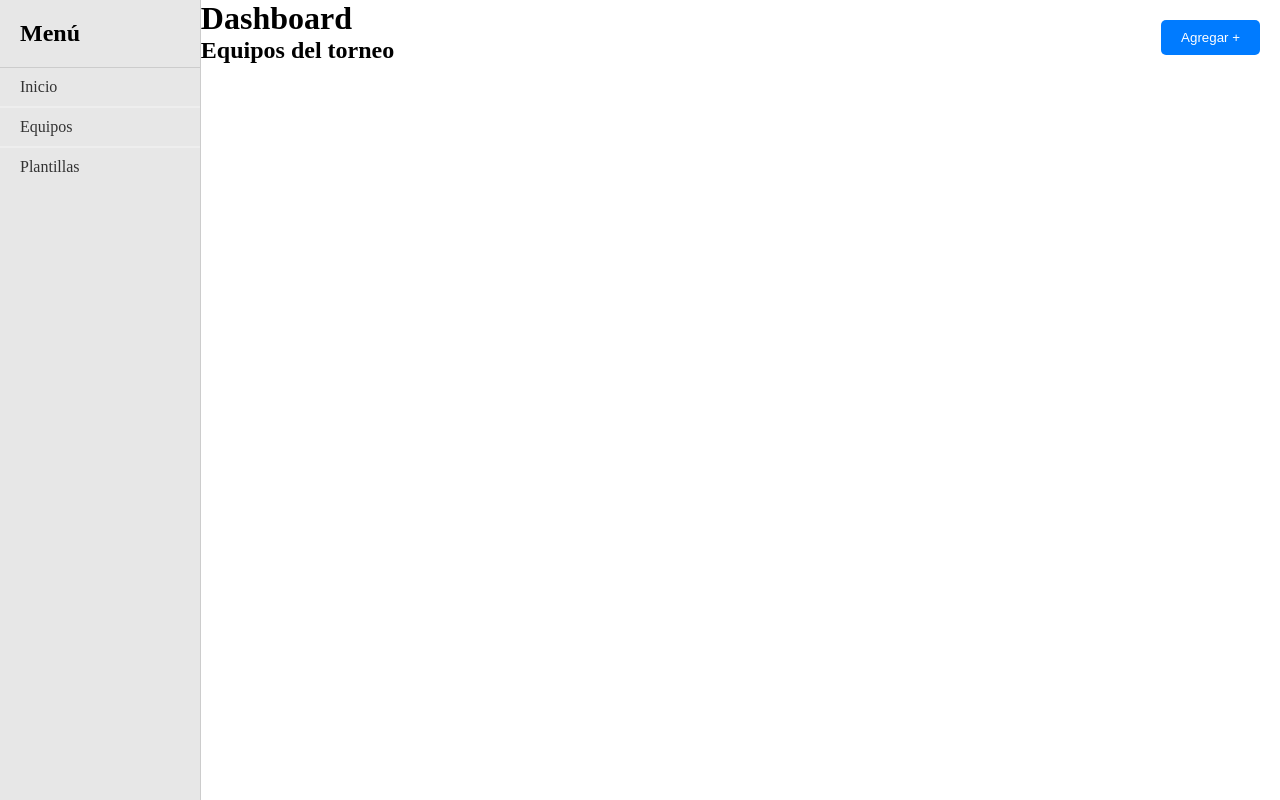
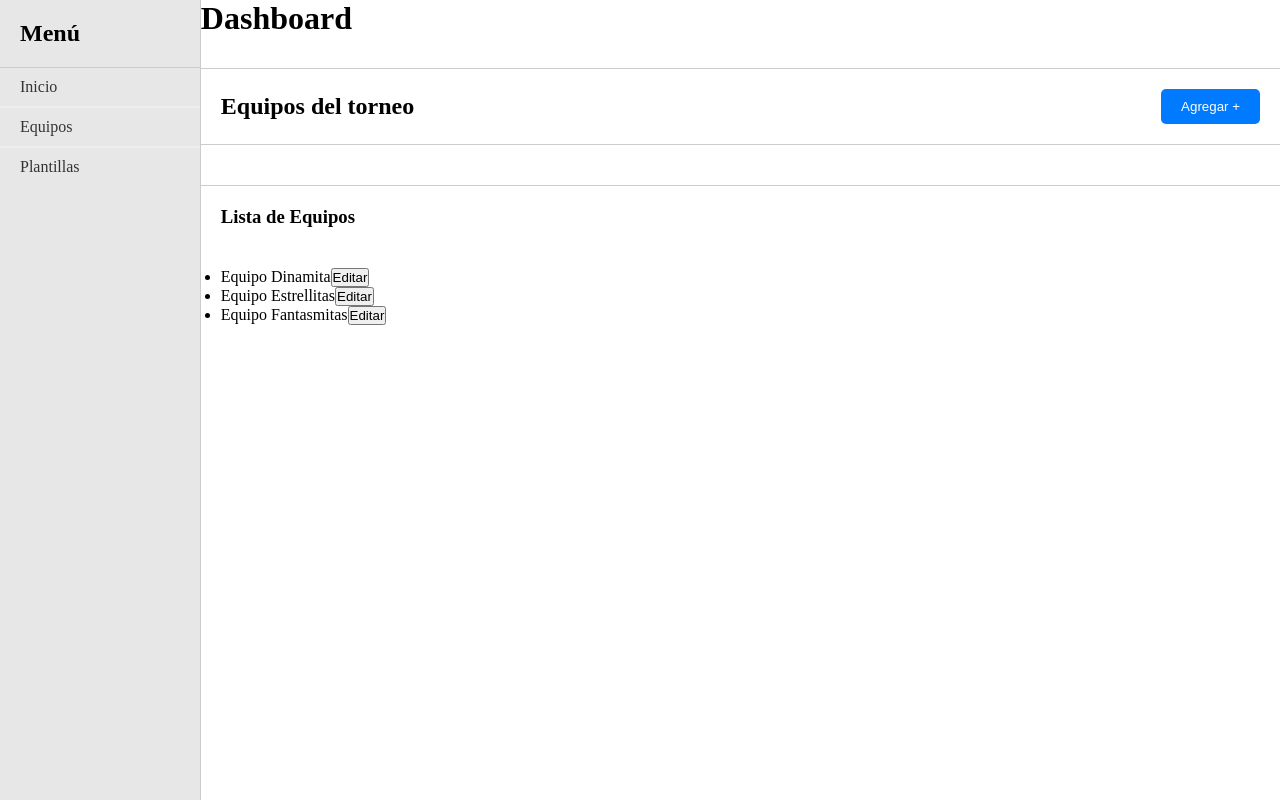
Before and after one commit to LyleRomero/ManagerSoccer, a React (Create React App) app in the folder frontend/: page /dashboard/Equipos in a window 1280 px wide. Built offline with nearby package versions, Linux system fonts and the light colour scheme.

Commit message:
Estilo renderizado Equipospage

```diff
--- a/frontend/src/App.css
+++ b/frontend/src/App.css
@@ -101,8 +101,31 @@
 }
 
 
+/* Dashboard.css */
+
+.dashboard-title {
+  border-bottom: 1px solid #ccc; /* Borde inferior gris */
+  height: 68px;
+}
+
+.dashboard-title h1 {
+  margin-bottom: 0; /* Elimina el margen inferior del título */
+}
+
+
+/*Estilo Equipos header y boton*/
+.equipos-header {
+  display: flex;
+  justify-content: space-between; /* Alinea los elementos al inicio y al final */
+  align-items: center; /* Alinea verticalmente los elementos */
+  padding: 20px; /* Añade un relleno */
+  border-bottom: 1px solid #ccc; /* Línea divisoria inferior */
+}
+
+
+
+
   /*Estilos de la barra lateral del Dashboard*/
-
   .sidebar {
     width: 200px;
     height: 100vh;
@@ -142,11 +165,21 @@
     border-top: 2px solid #ccc;
   }
 
+/*Estilo mformulario de agregar equipos*/
+.agregar-content {
+  padding: 20px 20px;
+  border-bottom: 1px solid #ccc; /* Línea divisoria inferior */
+}
+
+/*Estilo lista de ejemplo*/
+.equipos-lista {
+  padding: 20px;
+}
+
+
+
 /*Estilos botones dashboard */
   .agregar-btn {
-    position: absolute;
-    top: 20px; /* Ajusta la posición según sea necesario */
-    right: 20px; /* Ajusta la posición según sea necesario */
     background-color: #007bff;
     color: white;
     padding: 10px 20px;
--- a/frontend/src/components/Dashboard.js
+++ b/frontend/src/components/Dashboard.js
@@ -12,7 +12,9 @@ function Dashboard() {
     <div className="dashboard-container">
       <Sidebar />
       <div className='dashboard-content'>
-        <h1>Dashboard</h1>
+        <div className='dashboard-title'>
+          <h1>Dashboard</h1>
+        </div>
         <Routes>
           <Route path="inicio" element={<Inicio />} />
           <Route path="Equipos" element={<EquiposPage />} />
--- a/frontend/src/components/DashboardPages/EquiposPage.js
+++ b/frontend/src/components/DashboardPages/EquiposPage.js
@@ -5,6 +5,8 @@ import React, { useState } from 'react';
 function EquiposPage() {
 
   const [mostrarFormulario, setMostrarFormulario] = useState(false);
+  const [equipos, setEquipos] = useState([]);
+  const [nuevoEquipo, setNuevoEquipo] = useState('');
 
   const toggleFormulario = () => {
     setMostrarFormulario(!mostrarFormulario);
@@ -12,13 +14,35 @@ function EquiposPage() {
 
   const handleSubmit = (event) => {
     event.preventDefault();
-    // Lógica para manejar el envío del formulario aquí
+    if (nuevoEquipo.trim() !== '') {
+      setEquipos([...equipos, nuevoEquipo]);
+      setNuevoEquipo('');
+    }
+  };
+
+  const handleInputChange = (event) => {
+    setNuevoEquipo(event.target.value);
+  }
+
+  /*Lista de quipos de ejemplo para mostrar */
+  const teams = [
+    "Equipo Dinamita",
+    "Equipo Estrellitas",
+    "Equipo Fantasmitas"
+  ];
+
+  const handleEditarEquipo = (index) => {
+    const equipoEditado = teams[index];
+    console.log(`Editando equipo: ${equipoEditado}`);
   };
 
   return (
     <div>
+      <div className='equipos-header'>
         <h2>Equipos del torneo</h2>
           <button onClick={toggleFormulario} className="agregar-btn">Agregar +</button>
+      </div>
+      <div className='agregar-content'>
         {mostrarFormulario && (
               <div className="formulario-container">
                 <h3>Agregar Equipo</h3>
@@ -29,6 +53,26 @@ function EquiposPage() {
                 </form>
               </div>
             )}
+      </div>
+      <div className='equipos-lista'>
+        <h3>Lista de Equipos</h3>
+        <ul>
+          {equipos.map((equipo, index) => (
+            <li key={index}>{equipo}</li>
+          ))}
+        </ul>
+      </div>
+      <div className='equipos-lista'>
+        <ul>
+            {teams.map((teams, index) => (
+              <li key={index}>
+                {teams}
+                <button onClick={() => handleEditarEquipo(index)}>Editar</button>
+              </li>
+            ))}
+        </ul>
+      </div>
+
       {/* Aquí puedes agregar más contenido relacionado con los equipos */}
     </div>
   );
```
Lines whose indentation alone changed are shown as unchanged.
